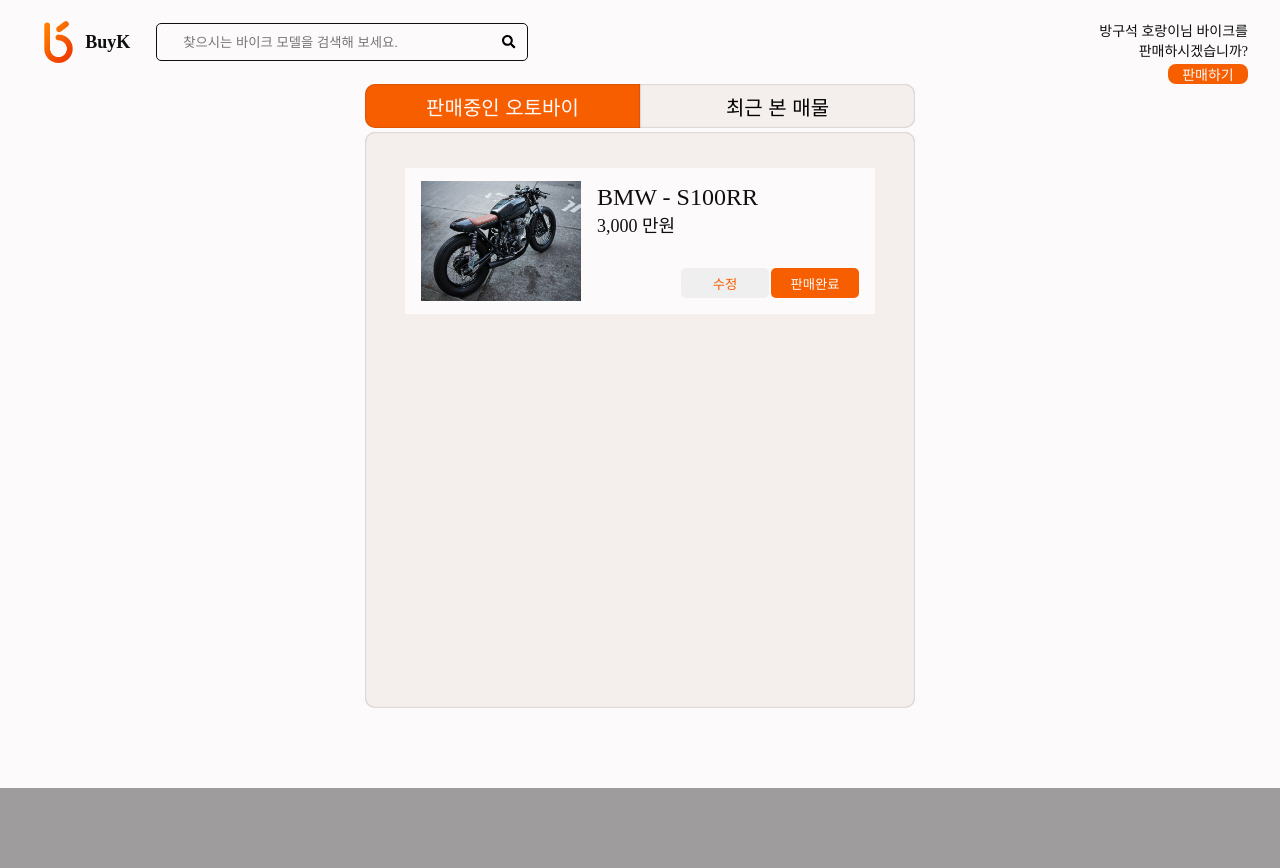
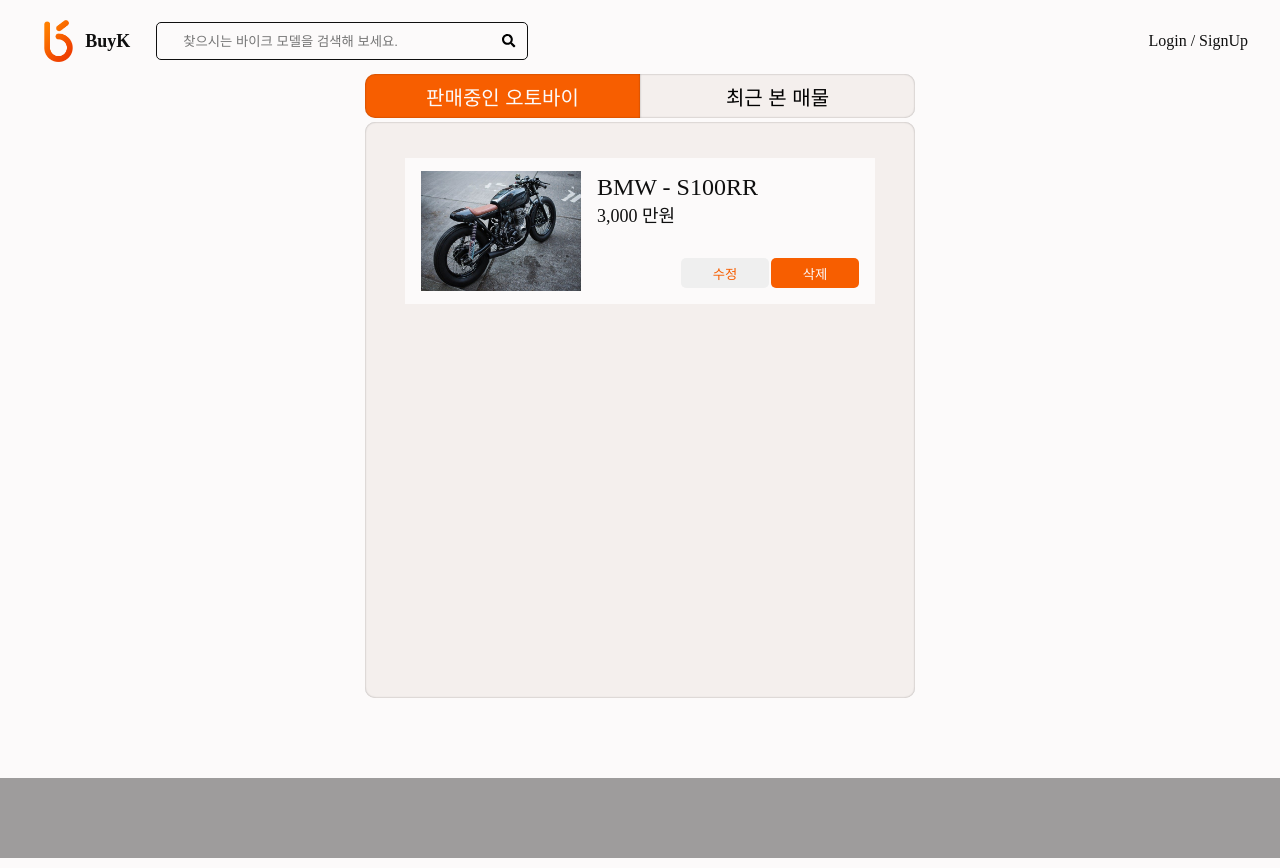
Before and after one commit to jeongnaehyeok/buyk_client, a Vue app: page /useritem in a window 1280 px wide. Built offline with nearby package versions, Linux system fonts and the light colour scheme; a web font is replaced by a local one.

Commit message:
Footer 하단에 고정

```diff
--- a/src/App.vue
+++ b/src/App.vue
@@ -1,7 +1,9 @@
 <template>
   <div id="app">
-    <router-view name='header' />
-    <router-view />
+    <div class="app-top-contain">
+      <router-view name='header' />
+      <router-view />
+    </div>
     <router-view name='footer' />
   </div>
 </template>
--- a/src/components/BikeItem.vue
+++ b/src/components/BikeItem.vue
@@ -15,7 +15,7 @@
     <div class="info-contain">
       <div class="item_info-box">
         <p>{{ item.deal_area }} {{ item.model_year }}년식 {{ item.driven_distance}}km</p>
-        <p>{{ checkPrice() }} 만원</p>
+        <p>{{ showPrice() }} 만원</p>
       </div>
       <div class="item_date-box">
         <p>{{ showTime() }}</p>
--- a/src/components/Header.vue
+++ b/src/components/Header.vue
@@ -14,7 +14,7 @@
       </form>
     </div>
     <div class="header-right-contain">
-      <div class="sell-box" v-if="true">
+      <div class="sell-box" v-if="false">
         <p>방구석 호랑이님 바이크를</p>
         <p>판매하시겠습니까?</p>
         <p class="sell-btn">
@@ -23,8 +23,8 @@
           </router-link>
         </p>
       </div>
-      <div class="login-contain" v-if="false">
-        <router-link :to="{ name: 'IndexPage'}">
+      <div class="login-contain" v-if="true">
+        <router-link :to="{ name: 'LoginPage'}">
           Login
         </router-link>
         /
@@ -47,6 +47,7 @@
 
 header{
   @include container-max-size;
+  margin-top: 0.5rem;
   display: flex;
   align-items: center;
   justify-content: space-between;
@@ -80,7 +81,6 @@
   }
   .header-right-contain{
     @include flex-row-center;
-    margin-top: 1.25rem;
     .sell-box{
       @include flex-colum;
       align-items: flex-end;
--- a/src/components/StateCheck.vue
+++ b/src/components/StateCheck.vue
@@ -11,7 +11,7 @@
                     </div>
                     <div class="state_btn-box">
                         <button>수정</button>
-                        <button>판매완료</button>
+                        <button>삭제</button>
                     </div>
                 </div>
             </li>
--- /dev/null
+++ b/src/pages/LoginPage.vue
@@ -0,0 +1,14 @@
+<template>
+  <div class="login-pgae">
+  </div>
+</template>
+
+<script>
+export default {
+    name: 'LoginPage',
+}
+</script>
+
+<style>
+
+</style>
--- a/src/router/index.js
+++ b/src/router/index.js
@@ -8,6 +8,7 @@
 import IndexPage from '@/pages/IndexPage'
 import Listpage from '@/pages/Listpage'
 import UserItemPage from '@/pages/UserItemPage'
+import LoginPage from '@/pages/LoginPage'
 
 // componet
 import Footer from '@/components/Footer'
@@ -35,6 +36,15 @@
       }
     },
     {
+      path: '/login',
+      name: 'LoginPage',
+      components: {
+        header: Header,
+        default: LoginPage,
+        footer: Footer,
+      }
+    },
+    {
       path: '/useritem',
       name: 'UserItemPage',
       components: {
--- a/src/style/base.scss
+++ b/src/style/base.scss
@@ -4,14 +4,12 @@
     -webkit-box-sizing: border-box;
         -moz-box-sizing: border-box;
             box-sizing: border-box;
-
     }
 
 html{
     @include container;
     font-family: 'Spoqa Han Sans', 'Sans-serif';
     font-size: $base-font-size;
-    scrollbar-width: none;
 }
 body {
     @include container;
@@ -23,6 +21,12 @@
 }
 #app{
     @include colum-container;
+    min-height: 100vh;
+    justify-content: space-between;
+    .app-top-contain{
+        @include colum-container;
+        width: 100%;
+    }
 }
 a{
     color: $black;
```
